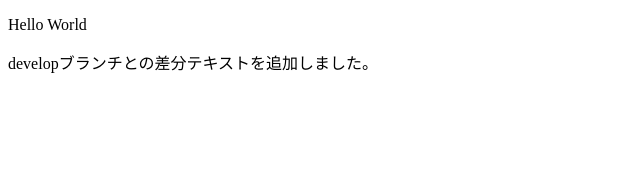
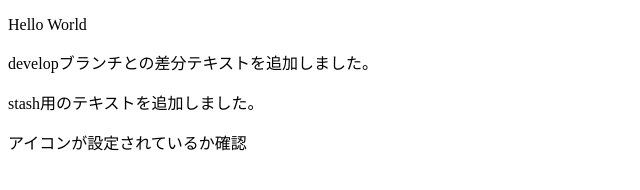
Before and after one commit to ashe09/git-practice, a plain HTML site: page index.html in a window 1280 px wide. Shown: the whole page, without its empty margins (0-640 px from the left). Drawn offline with Linux system fonts and the light colour scheme.

Commit message:
アイコンが設定されているか確認のためコミットします

```diff
--- a/index.html
+++ b/index.html
@@ -25,5 +25,7 @@
   <body>
     <p>Hello World</p>
     <p>developブランチとの差分テキストを追加しました。</p>
+    <p>stash用のテキストを追加しました。</p>
+    <p>アイコンが設定されているか確認</p>
   </body>
 </html>
```
